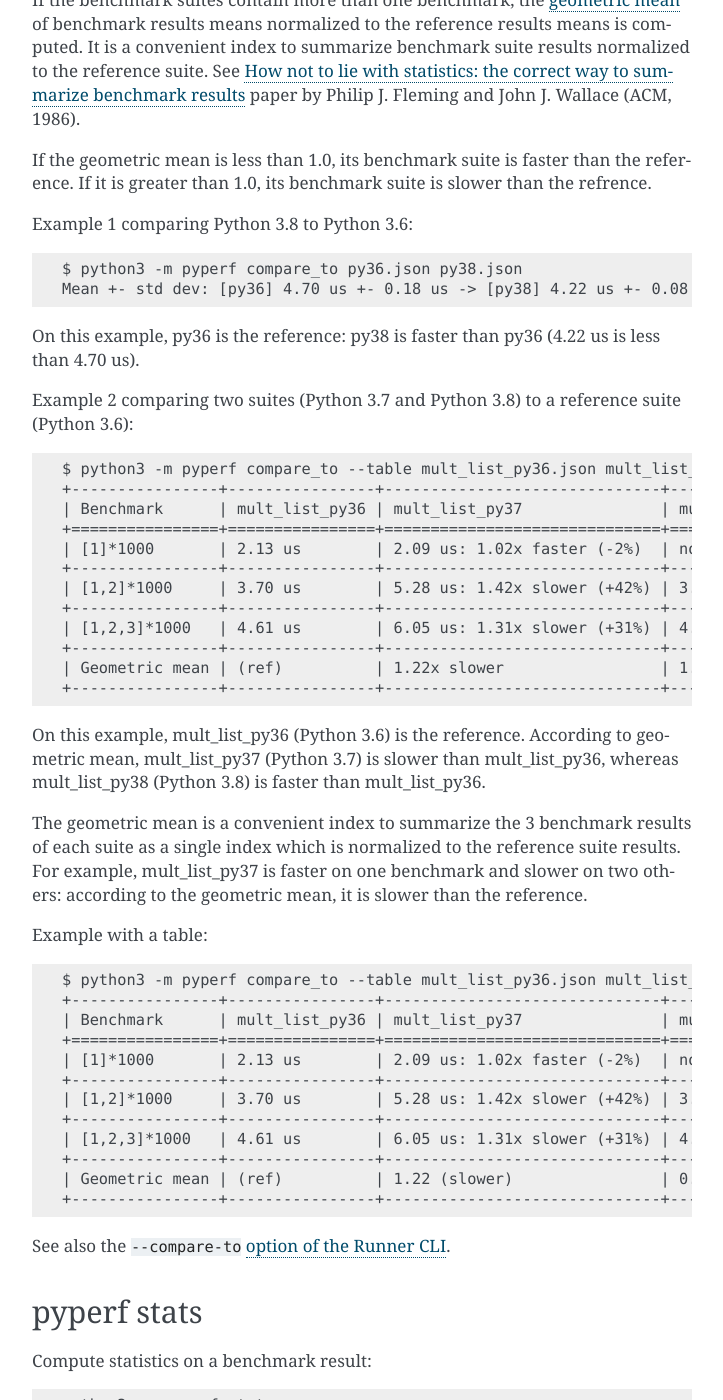
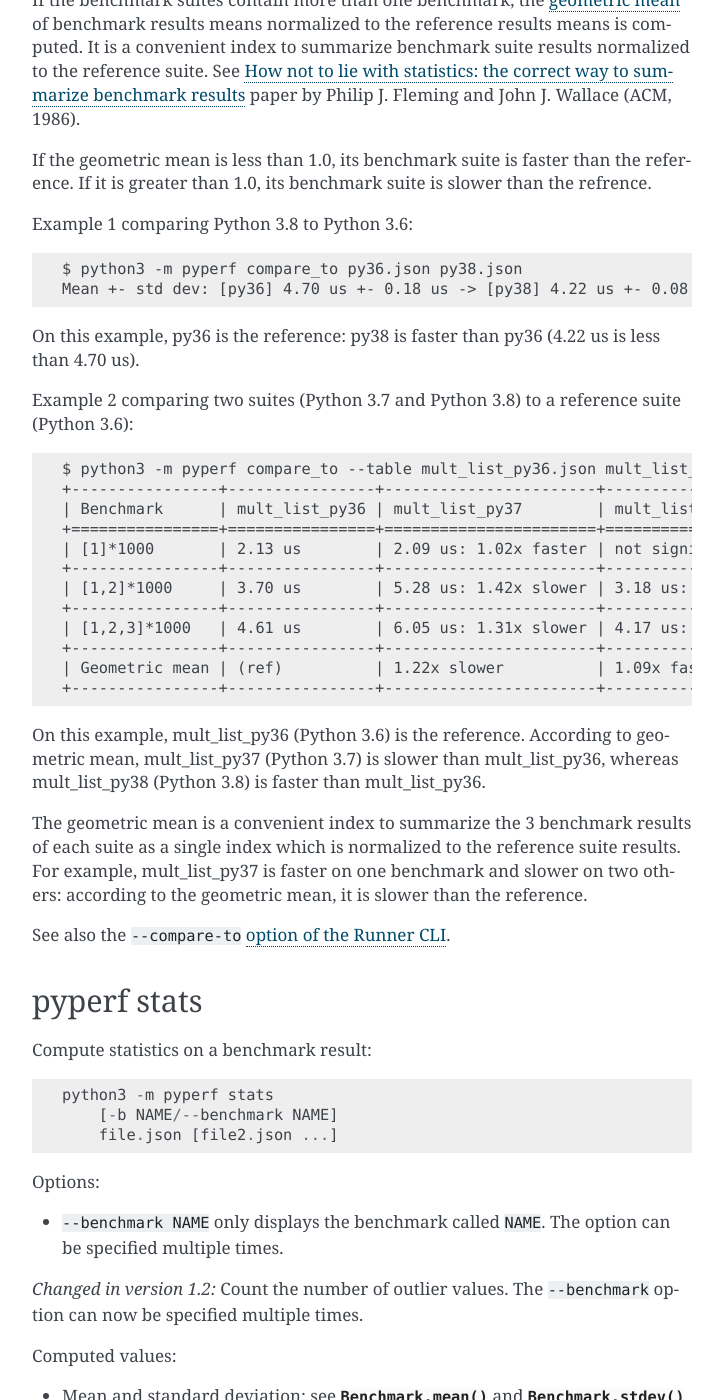
Before and after one commit to psf/pyperf, a Sphinx documentation site: the page built from doc/cli.rst, in a window 1280 px wide and 1400 px high, scrolled down 2281 px. Shown: the whole window, without its empty margins (388-1111 px from the left). Built offline with Sphinx 7.4.7, drawn with Linux system fonts in a browser that asks for light colours.

Commit message:
compare_to no longer displays percentages

```diff
--- a/doc/cli.rst
+++ b/doc/cli.rst
@@ -127,7 +127,7 @@
 Example 1 comparing Python 3.8 to Python 3.6::
 
     $ python3 -m pyperf compare_to py36.json py38.json
-    Mean +- std dev: [py36] 4.70 us +- 0.18 us -> [py38] 4.22 us +- 0.08 us: 1.11x faster (-10%)
+    Mean +- std dev: [py36] 4.70 us +- 0.18 us -> [py38] 4.22 us +- 0.08 us: 1.11x faster
 
 On this example, py36 is the reference: py38 is faster than py36 (4.22 us is
 less than 4.70 us).
@@ -136,17 +136,17 @@
 (Python 3.6)::
 
     $ python3 -m pyperf compare_to --table mult_list_py36.json mult_list_py37.json mult_list_py38.json
-    +----------------+----------------+------------------------------+------------------------------+
-    | Benchmark      | mult_list_py36 | mult_list_py37               | mult_list_py38               |
-    +================+================+==============================+==============================+
-    | [1]*1000       | 2.13 us        | 2.09 us: 1.02x faster (-2%)  | not significant              |
-    +----------------+----------------+------------------------------+------------------------------+
-    | [1,2]*1000     | 3.70 us        | 5.28 us: 1.42x slower (+42%) | 3.18 us: 1.16x faster (-14%) |
-    +----------------+----------------+------------------------------+------------------------------+
-    | [1,2,3]*1000   | 4.61 us        | 6.05 us: 1.31x slower (+31%) | 4.17 us: 1.11x faster (-10%) |
-    +----------------+----------------+------------------------------+------------------------------+
-    | Geometric mean | (ref)          | 1.22x slower                 | 1.09x faster                 |
-    +----------------+----------------+------------------------------+------------------------------+
+    +----------------+----------------+-----------------------+-----------------------+
+    | Benchmark      | mult_list_py36 | mult_list_py37        | mult_list_py38        |
+    +================+================+=======================+=======================+
+    | [1]*1000       | 2.13 us        | 2.09 us: 1.02x faster | not significant       |
+    +----------------+----------------+-----------------------+-----------------------+
+    | [1,2]*1000     | 3.70 us        | 5.28 us: 1.42x slower | 3.18 us: 1.16x faster |
+    +----------------+----------------+-----------------------+-----------------------+
+    | [1,2,3]*1000   | 4.61 us        | 6.05 us: 1.31x slower | 4.17 us: 1.11x faster |
+    +----------------+----------------+-----------------------+-----------------------+
+    | Geometric mean | (ref)          | 1.22x slower          | 1.09x faster          |
+    +----------------+----------------+-----------------------+-----------------------+
 
 On this example, mult_list_py36 (Python 3.6) is the reference. According to
 geometric mean, mult_list_py37 (Python 3.7) is slower than
@@ -157,21 +157,6 @@
 of each suite as a single index which is normalized to the reference suite
 results. For example, mult_list_py37 is faster on one benchmark and slower on
 two others: according to the geometric mean, it is slower than the reference.
-
-Example with a table::
-
-    $ python3 -m pyperf compare_to --table mult_list_py36.json mult_list_py37.json mult_list_py38.json
-    +----------------+----------------+------------------------------+------------------------------+
-    | Benchmark      | mult_list_py36 | mult_list_py37               | mult_list_py38               |
-    +================+================+==============================+==============================+
-    | [1]*1000       | 2.13 us        | 2.09 us: 1.02x faster (-2%)  | not significant              |
-    +----------------+----------------+------------------------------+------------------------------+
-    | [1,2]*1000     | 3.70 us        | 5.28 us: 1.42x slower (+42%) | 3.18 us: 1.16x faster (-14%) |
-    +----------------+----------------+------------------------------+------------------------------+
-    | [1,2,3]*1000   | 4.61 us        | 6.05 us: 1.31x slower (+31%) | 4.17 us: 1.11x faster (-10%) |
-    +----------------+----------------+------------------------------+------------------------------+
-    | Geometric mean | (ref)          | 1.22 (slower)                | 0.92 (faster)                |
-    +----------------+----------------+------------------------------+------------------------------+
 
 See also the ``--compare-to`` :ref:`option of the Runner CLI <runner_cli>`.
 
```
Also changed, not shown: README.rst (+14 -7 lines), doc/changelog.rst (+6 -1 lines), 2 other files.
